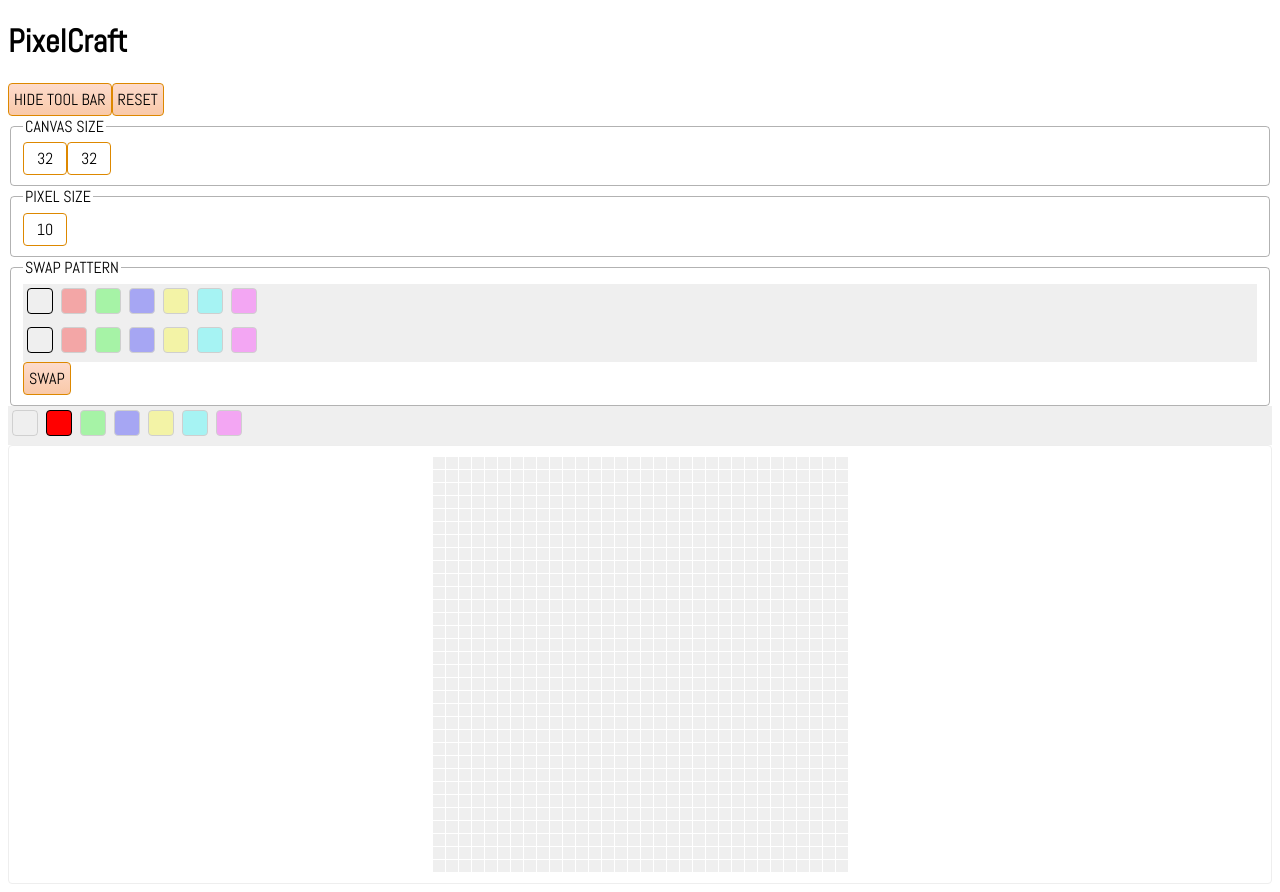
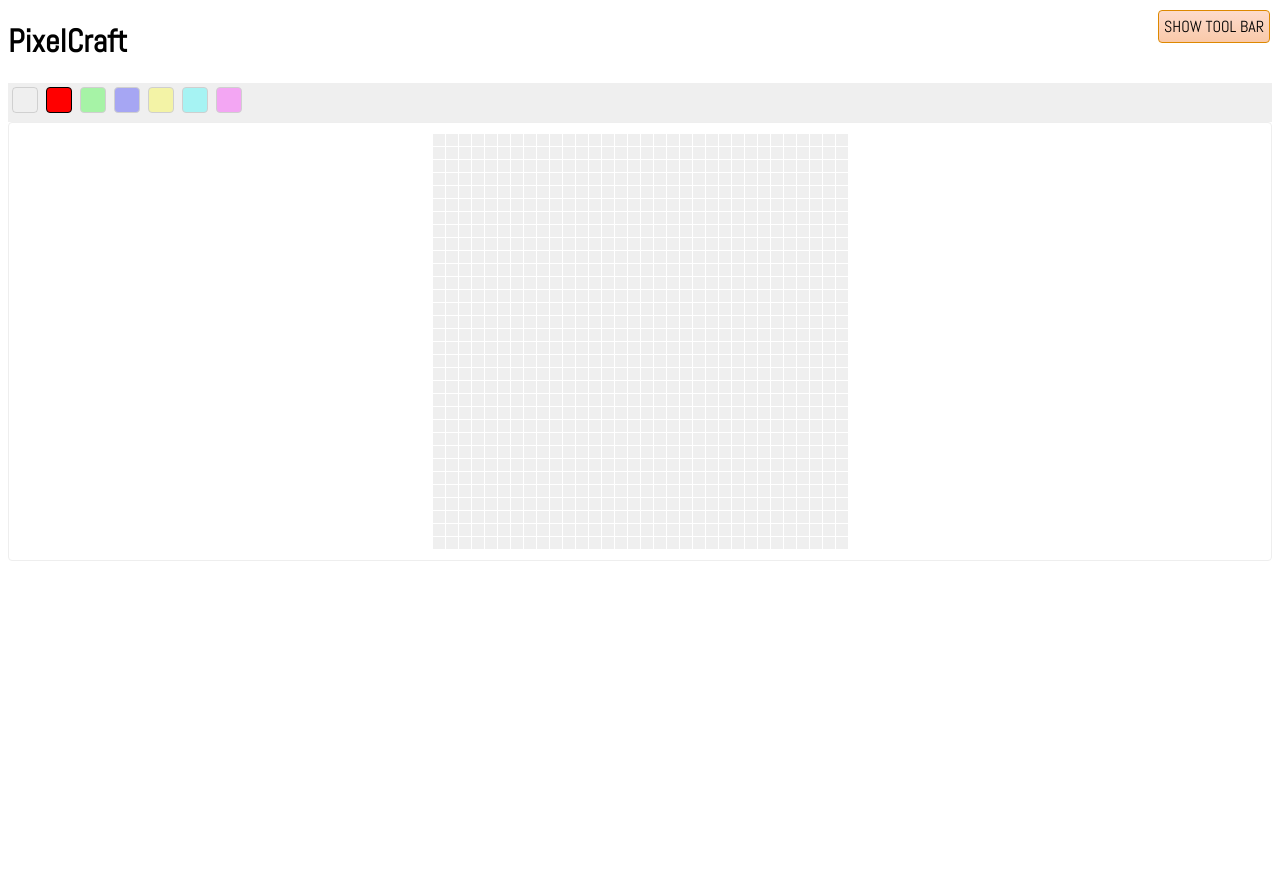
Before and after one commit to SikoSoft/pixelcraft, a Vue app: page / in a window 1280 px wide. After the commit the page ends 800 px from the top, so only its background shows below. Built offline with nearby package versions, Linux system fonts and the light colour scheme.

Commit message:
hide/show ToolBar

```diff
--- a/src/components/ToolBar.vue
+++ b/src/components/ToolBar.vue
@@ -1,12 +1,12 @@
 <template>
-  <div id="pc-toolbar" v-if="$store.state.toolBarOpen">
+  <div id="pc-toolbar-open" v-if="$store.state.toolBarOpen">
     <button @click="hideToolBar">{{ $strings.hideToolBar }}</button>
     <button @click="resetCanvas">{{ $strings.reset }}</button>
     <Dimension />
     <PixelSize />
     <Swapper />
   </div>
-  <div id="pc-toolbar-gone" v-else>
+  <div id="pc-toolbar-closed" v-else>
     <button @click="showToolBar">{{ $strings.showToolBar }}</button>
   </div>
 </template>
@@ -30,5 +30,21 @@ export default {
 </script>
 
 <style lang="less">
+#pc-toolbar-open {
+  position: fixed;
+  top: 10px;
+  right: 10px;
+  z-index: 9990;
+  width: 300px;
+  background-color: #fff;
+  box-shadow: -3px 0 5px rgba(0,0,0,0.3);
+  padding: 10px;
+}
 
+#pc-toolbar-closed {
+  position: fixed;
+  top: 10px;
+  right: 10px;
+  height: 10px;
+}
 </style>
--- a/src/store.js
+++ b/src/store.js
@@ -14,7 +14,7 @@ const state = {
   mouseDown: false,
   swapFrom: patterns[0],
   swapTo: patterns[0],
-  toolBarOpen: true
+  toolBarOpen: false
 };
 
 const mutations = {
```
